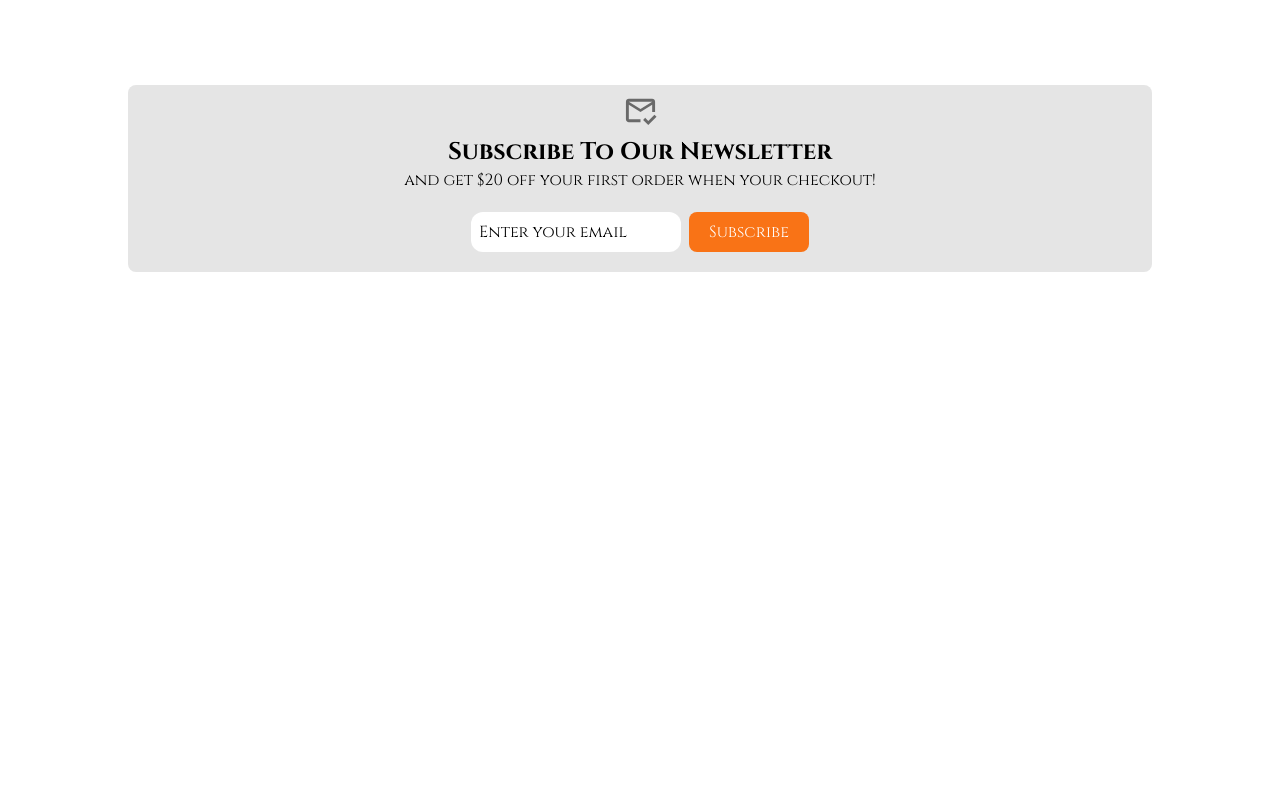
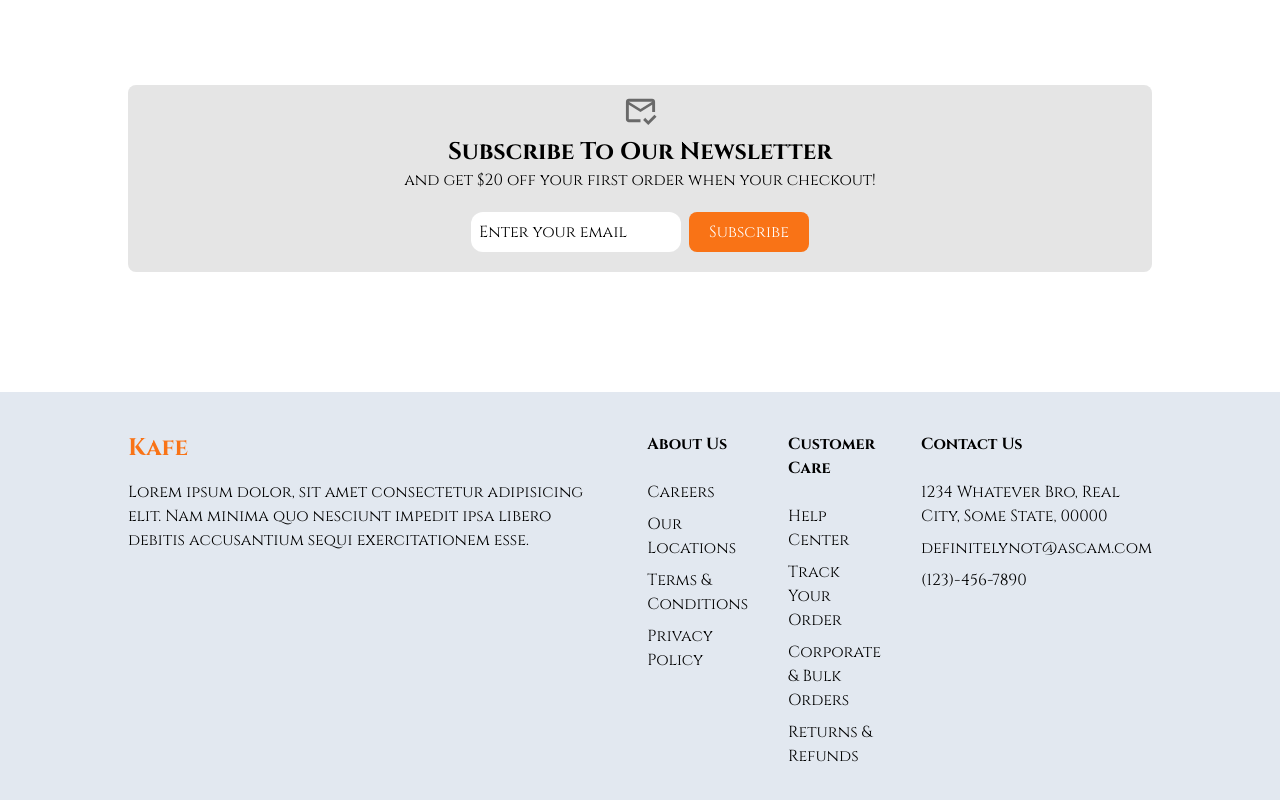
Before and after one commit to DustyDogCodex/Kafe, a Next.js app: page / in a window 1280 px wide. Shown: the part 1859-2659 px from the top of the page. Before the commit the page ends 2211 px from the top, so only its background shows below. Built offline with nearby package versions, Linux system fonts and the light colour scheme; a web font is replaced by a local one.

Commit message:
added a footer to pages

```diff
--- /dev/null
+++ b/src/app/components/Footer.tsx
@@ -0,0 +1,37 @@
+function Footer() {
+    return (
+        <footer className="bg-slate-200 mt-10 py-10 w-full flex items-center justify-center">
+            <div className="flex gap-10 w-4/5">
+            <div className="flex flex-col flex-wrap">
+                <h4 className="font-bold mb-4 text-orange-500 text-2xl font-bold">Kafe</h4>
+                <p>Lorem ipsum dolor, sit amet consectetur adipisicing elit. Nam minima quo nesciunt impedit ipsa libero debitis accusantium sequi exercitationem esse.</p>
+            </div>
+
+            <div className="flex flex-col gap-2">
+                <h4 className="font-bold mb-4">About Us</h4>
+                <span>Careers</span>
+                <span>Our Locations</span>
+                <span>Terms & Conditions</span>
+                <span>Privacy Policy</span>
+            </div>
+
+            <div className="flex flex-col gap-2">
+                <h4 className="font-bold mb-4">Customer Care</h4>
+                <span>Help Center</span>
+                <span>Track Your Order</span>
+                <span>Corporate & Bulk Orders</span>
+                <span>Returns & Refunds</span>
+            </div>
+
+            <div className="flex flex-col gap-2">
+                <h4 className="font-bold mb-4">Contact Us</h4>
+                <span>1234 Whatever Bro, Real City, Some State, 00000</span>
+                <span>definitelynot@ascam.com</span>
+                <span>(123)-456-7890</span>
+            </div>
+            </div>
+        </footer>
+    )
+}
+
+export default Footer
--- a/src/app/page.tsx
+++ b/src/app/page.tsx
@@ -4,6 +4,7 @@ import Intro from "./components/Intro"
 import Offers from "./components/Offers"
 import CartModal from "./components/CartModal"
 import Subscribe from "./components/Subscribe"
+import Footer from "./components/Footer"
 
 export default function Home() {
     return (
@@ -16,6 +17,7 @@ export default function Home() {
                 <Subscribe />
             </div>
             <CartModal />
+            <Footer />
         </main>
     )
 }
--- a/src/app/shop/page.tsx
+++ b/src/app/shop/page.tsx
@@ -4,6 +4,7 @@ import NavBar from "../components/Navbar"
 import ShopCarousel from "../components/ShopCarousel"
 import ItemCard from "../components/ItemCard"
 import Subscribe from "../components/Subscribe"
+import Footer from "../components/Footer"
 
 function Shop() {
     return (
@@ -24,6 +25,7 @@ function Shop() {
                 <Subscribe />
             </div>
             <CartModal />
+            <Footer />
         </div>
     )
 }
```
